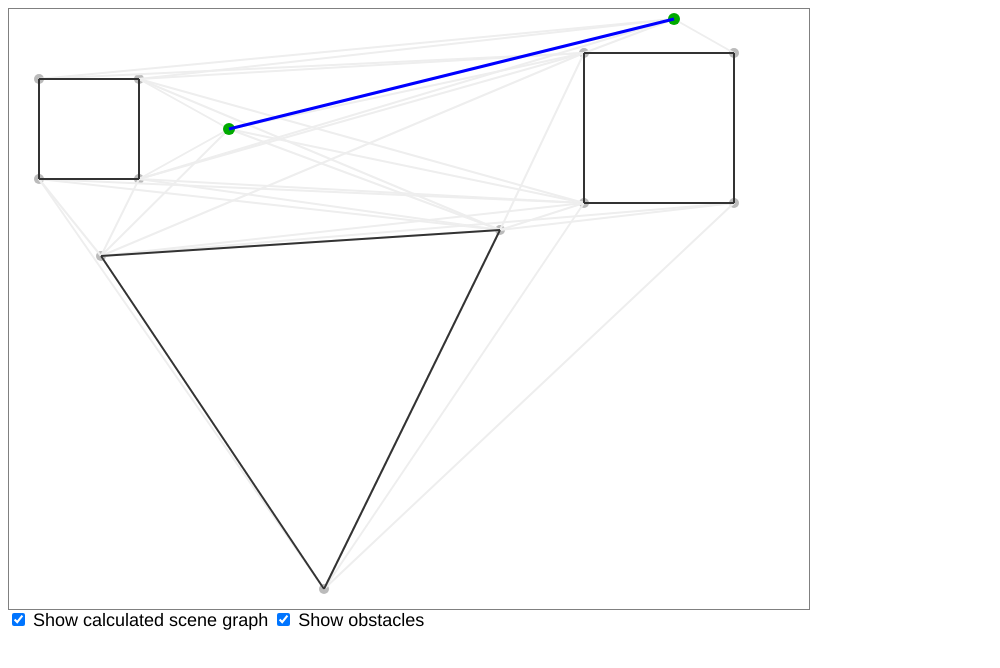
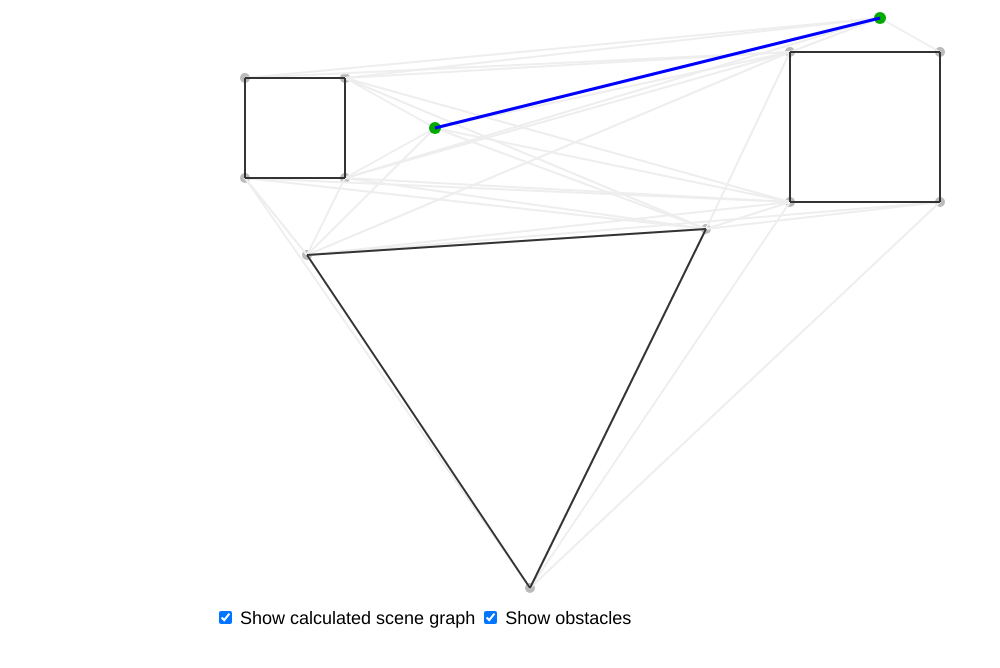
Before and after one commit to alanmacleod/graffic, a website built with webpack: page pub/index.html in a window 1280 px wide. Shown: the whole page, without its empty margins (0-1000 px from the left). Built offline with nearby package versions, Linux system fonts and the light colour scheme.

Commit message:
centre and cleanup canvas, remove stray route line when in nullspace

```diff
--- a/pub/index.html
+++ b/pub/index.html
@@ -4,7 +4,6 @@
 <head>
   <style>
   #display {
-    border: 1px solid gray;
     width: 800px;
     height: 600px;
   }
@@ -12,9 +11,17 @@
     font-family: Helvetica, sans-serif;
     font-size: 18px;
   }
+  #content
+  {
+    margin: auto;
+    width: 850px;
+    height: 650px;
+  }
+
   </style>
 </head>
 <body>
+  <div id="content">
     <div>
       <canvas id="display" width="800" height="600" />
     </div>
@@ -23,9 +30,7 @@
       <label for="cb_debug">Show calculated scene graph</label>
       <input type="checkbox" checked="checked" name="cb_debug2" id="cb_debug2" value="true">
       <label for="cb_debug2">Show obstacles</label>
-
-    <div style="margin-top:10px; color:red" id="infoText">
-
+      <div style="margin-top:10px; color:red" id="infoText"></div>
     </div>
   </div>
 </body>
--- a/src/main.js
+++ b/src/main.js
@@ -28,8 +28,8 @@ let sq_large = Triangle(rotx, roty, 400);
 
 let obstacles = [
   Square(80, 120, 100), // static
-  sq_small, // dynamic
-  sq_large // dynamic
+  sq_small,             // dynamic
+  sq_large              // dynamic
 ];
 
 // Add them all to the scene
@@ -57,7 +57,9 @@ for (let o of obstacles)
   // Get a visualisation of the actual scenegraph
   let vis = scene.vis();
 
-  if (showGraph)
+  let inside = dodge_nullspace();
+
+  if (showGraph)// && (inside==-1))
   {
     // Draw the scene graph nodes
     for (let n of vis.nodes)
@@ -75,27 +77,35 @@ for (let o of obstacles)
     renderer.render( scene.objects, '#333' );
   }
 
-  let inside = dodge_nullspace();
 
   // User has moved the mouse inside a shape obstacle which invalidates the graph
   if (inside >= 0)
   {
     show_info("End point inside solid object!")
     renderer.render( [scene.objects[inside]], '#f00', 5 );
-  } else hide_info();
+  } else {
 
-  // Now display the found route!
-  renderer.render( [route], '#00f', 3 );
+    hide_info();
+
+    // Now display the found route!
+    renderer.render( [route], '#00f', 3 );
+
+  }
+
 
 })();
 
 
-document.getElementById(element).onmousemove = e => { mouse = [e.clientX, e.clientY];  }
-document.getElementById('cb_debug').onclick = (e, c) => { showGraph = e.srcElement.checked; }
-document.getElementById('cb_debug2').onclick = (e, c) => { showObstacles = e.srcElement.checked; }
+
+document.getElementById(element).onmousemove = e => {
+  mouse = [e.clientX - e.target.offsetLeft, e.clientY - e.target.offsetTop];};
+document.getElementById('cb_debug').onclick = (e, c) => { showGraph = e.srcElement.checked; };
+document.getElementById('cb_debug2').onclick = (e, c) => { showObstacles = e.srcElement.checked; };
+
 
 function show_info(text) { info.innerHTML = text; info.style.display = 'block'; }
 function hide_info() { info.style.display = 'none'; }
+
 
 // This prevents a bit of a mess from happening
 // when the mouse cursor drifts *inside* a supposedly solid shape
```
Also changed, not shown: pub/build/bundle.js. Lines whose indentation alone changed are shown as unchanged.
